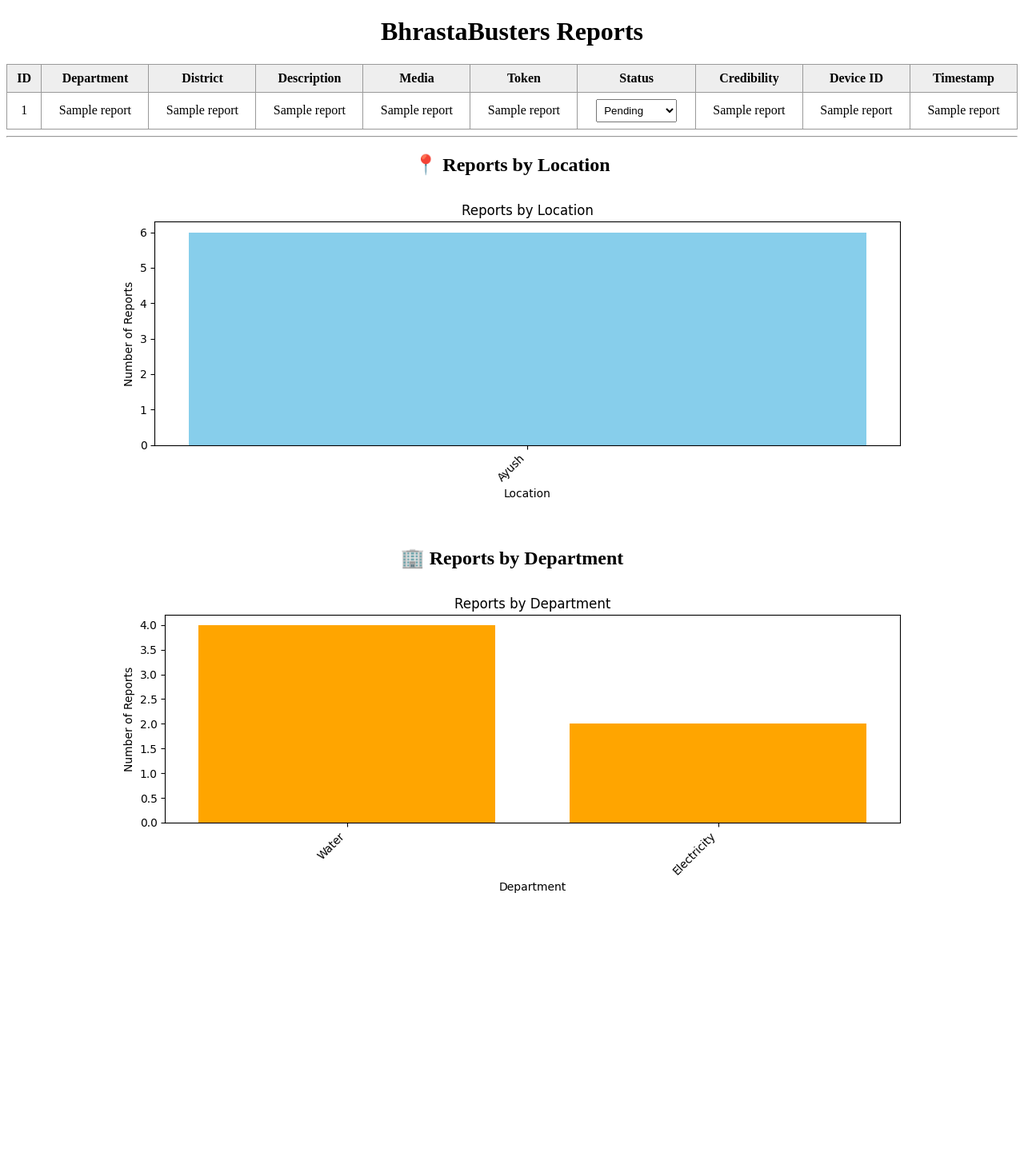
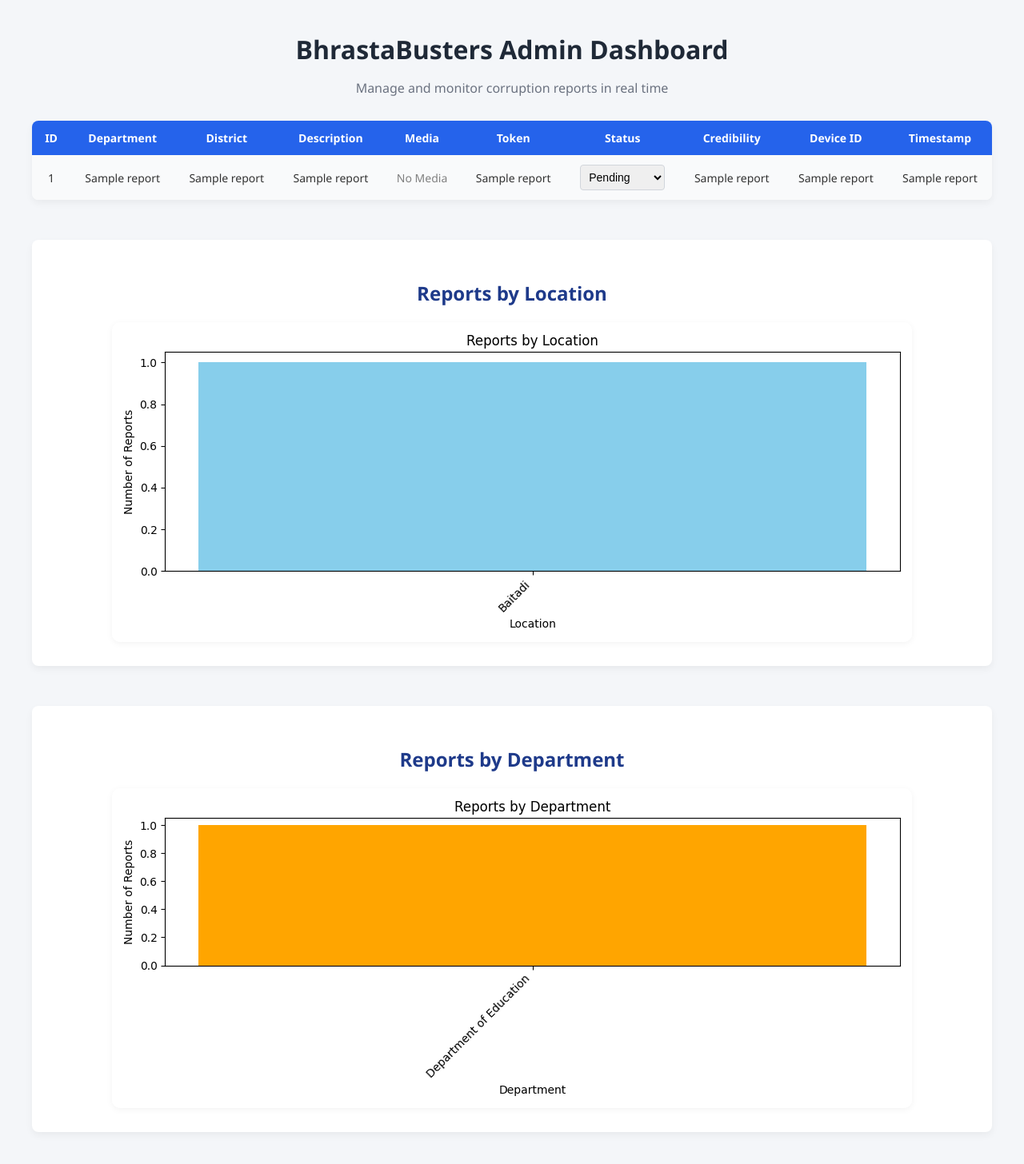
Before and after one commit to theaayushdev/BhrastaBusters, a Flask app: template adminPanel/templates/index.html in a window 1280 px wide. Shown: the whole page at 80% size. Before the commit the page ends 1117 px from the top, so only its background shows below. Run offline with Flask 3, Linux system fonts and the light colour scheme; the template is opened without the code that fills it: most values are stand-ins (such as "Sample title", 1, 10 or a date in 2020); parts of the project's set-up code (start-up, migrations or seed data) failed here and were passed over.

Commit message:
mukltiple photo

```diff
--- a/Backend/app.py
+++ b/Backend/app.py
@@ -48,7 +48,7 @@ def index():
 
 @app.route("/GenerateToken", methods=["GET"])
 def generate_token():
-    token = str(uuid.uuid4())
+    token = str(uuid.uuid4())[:9]
     return jsonify({"token": token})
 
 
@@ -58,15 +58,17 @@ def submit_report():
     try:
         # Get uploaded image from form
         file = request.files.get("media")
-        media_filename = ""
+        filenames = []
+
         if file and file.filename:
             filename = secure_filename(file.filename)
             filepath = os.path.join(app.config['UPLOAD_FOLDER'], filename)
             file.save(filepath)
-            media_filename = filename
+            filenames.append(filename)
+
+        media_filename = ",".join(filenames)
 
         device_id = request.form.get("device_id")
-
         if not device_id:
             return jsonify({"error": "Missing device_id"}), 400
 
--- a/Backend/model.py
+++ b/Backend/model.py
@@ -7,6 +7,7 @@ cursor.execute("""
 CREATE TABLE IF NOT EXISTS reports (
             id INTEGER PRIMARY KEY AUTOINCREMENT,
             department TEXT,
+            district TEXT,
             location TEXT,
             date TEXT,
             description TEXT,
--- a/adminPanel/templates/index.html
+++ b/adminPanel/templates/index.html
@@ -1,31 +1,116 @@
 <!DOCTYPE html>
-<html>
+<html lang="en">
 <head>
+    <meta charset="UTF-8">
     <title>BhrastaBusters Admin Dashboard</title>
     <style>
-        table {
-            border-collapse: collapse;
-            width: 100%;
-            margin-top: 20px;
+        body {
+            margin: 0;
+            padding: 0;
+            font-family: 'Segoe UI', Tahoma, Geneva, Verdana, sans-serif;
+            background-color: #f4f6f9;
+            color: #333;
         }
-        th, td {
-            border: 1px solid #999;
-            padding: 8px;
-            text-align: center;
+
+        .container {
+            max-width: 1200px;
+            margin: 40px auto;
+            padding: 0 20px;
         }
-        th {
-            background-color: #eee;
-        }
+
         h1 {
             text-align: center;
+            color: #1f2937;
+            margin-bottom: 10px;
         }
-        select, button {
-            padding: 5px;
+
+        .subheading {
+            text-align: center;
+            font-size: 16px;
+            color: #6b7280;
+            margin-bottom: 30px;
+        }
+
+        table {
+            width: 100%;
+            border-collapse: collapse;
+            background: #fff;
+            box-shadow: 0 4px 10px rgba(0,0,0,0.05);
+            border-radius: 8px;
+            overflow: hidden;
+        }
+
+        th, td {
+            padding: 12px 15px;
+            text-align: center;
+            font-size: 14px;
+        }
+
+        th {
+            background-color: #2563eb;
+            color: #fff;
+            font-weight: 600;
+        }
+
+        tr:nth-child(even) {
+            background-color: #f9fafb;
+        }
+
+        tr:hover {
+            background-color: #eef2ff;
+        }
+
+        select {
+            padding: 6px;
+            font-size: 14px;
+            border-radius: 4px;
+            border: 1px solid #d1d5db;
+        }
+
+        a.media-link {
+            color: #2563eb;
+            text-decoration: none;
+        }
+
+        a.media-link:hover {
+            text-decoration: underline;
+        }
+
+        .graph-section {
+            margin-top: 50px;
+            background: #fff;
+            padding: 30px 20px;
+            border-radius: 8px;
+            box-shadow: 0 4px 10px rgba(0,0,0,0.05);
+        }
+
+        .graph-section h2 {
+            text-align: center;
+            color: #1e3a8a;
+            margin-bottom: 20px;
+        }
+
+        .graph-section img {
+            display: block;
+            max-width: 95%;
+            margin: 0 auto;
+            border-radius: 10px;
+            box-shadow: 0 2px 8px rgba(0,0,0,0.05);
+        }
+
+        @media (max-width: 768px) {
+            th, td {
+                font-size: 12px;
+                padding: 10px;
+            }
         }
     </style>
 </head>
 <body>
-    <h1>BhrastaBusters Reports</h1>
+    <div class="container">
+        <h1>BhrastaBusters Admin Dashboard</h1>
+        <p class="subheading">Manage and monitor corruption reports in real time</p>
+
         <table>
             <tr>
                 <th>ID</th>
@@ -45,7 +130,27 @@
                 <td>{{ r[1] }}</td>
                 <td>{{ r[2] }}</td>
                 <td>{{ r[3] }}</td>
-    <td>{{ r[4] }}</td>
+                <td>
+                {% if r[4] %}
+                    {% for file in r[4].split(',') %}
+                    {% set ext = file.split('.')[-1].lower() %}
+                    {% if ext in ['jpg', 'jpeg', 'png', 'gif'] %}
+                    <a href="http://127.0.0.1:5000/media/{{ file }}" target="_blank">
+                    <img src="http://127.0.0.1:5000/media/{{ file }}" alt="{{ file }}" style="height: 60px; margin: 4px; border-radius: 4px; box-shadow: 0 0 4px rgba(0,0,0,0.1);">
+                    </a>
+                    {% elif ext in ['mp4', 'webm'] %}
+                    <video controls style="height: 80px; margin: 4px; border-radius: 4px;">
+                    <source src="http://127.0.0.1:5000/media/{{ file }}" type="video/{{ ext }}">
+                    Your browser does not support the video tag.
+                    </video>
+                    {% else %}
+                    <a href="http://127.0.0.1:5000/media/{{ file }}" target="_blank">{{ file }}</a>
+                    {% endif %}
+                    {% endfor %}
+                    {% else %}
+                <span style="color: gray;">No Media</span>
+                {% endif %}
+                </td>
                 <td>{{ r[5] }}</td>
                 <td>
                     <form method="POST" action="/update/{{ r[0] }}">
@@ -62,15 +167,16 @@
             </tr>
             {% endfor %}
         </table>
-<hr>
-<h2 style="text-align:center;">📍 Reports by Location</h2>
-<div style="text-align:center;">
-    <img src="{{ url_for('static', filename='graph/location_graph.png') }}" alt="Location Graph" style="max-width:90%;">
+
+        <div class="graph-section">
+            <h2> Reports by Location</h2>
+            <img src="{{ url_for('static', filename='graph/location_graph.png') }}" alt="Location Graph">
         </div>
 
-<h2 style="text-align:center; margin-top: 40px;">🏢 Reports by Department</h2>
-<div style="text-align:center;">
-    <img src="{{ url_for('static', filename='graph/department_graph.png') }}" alt="Department Graph" style="max-width:90%;">
+        <div class="graph-section">
+            <h2>Reports by Department</h2>
+            <img src="{{ url_for('static', filename='graph/department_graph.png') }}" alt="Department Graph">
+        </div>
     </div>
 </body>
 </html>
```
Also changed, not shown: Backend/db.sqlite3, Backend/media/1000031744.jpg (added), adminPanel/static/graph/department_graph.png, adminPanel/static/graph/location_graph.png. Lines whose indentation alone changed are shown as unchanged.
